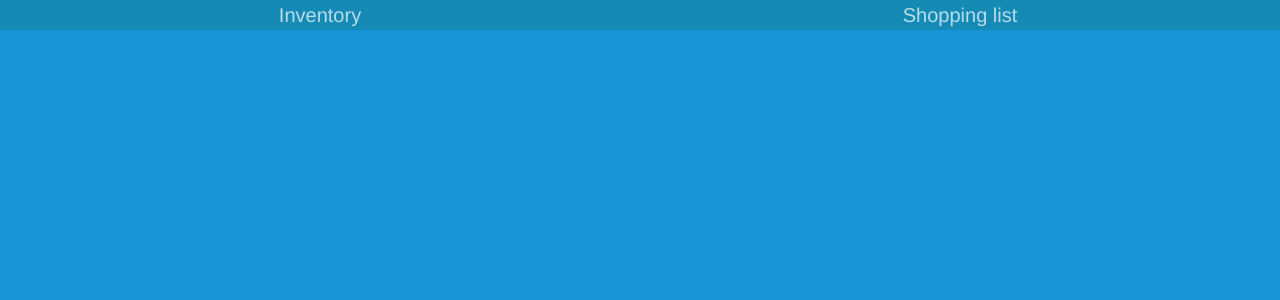
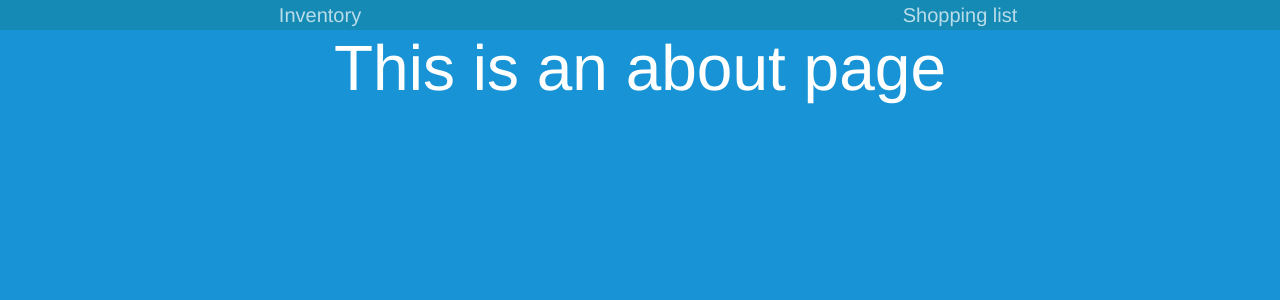
Before and after one commit to CWR4/the_fridge, a Vue app in the folder client/: page /about in a window 1280 px wide. Shown: the top 300 px of the page. Built offline with nearby package versions, Linux system fonts and the light colour scheme.

Commit message:
merged master into branch;

```diff
--- /dev/null
+++ b/client/src/views/About.vue
@@ -0,0 +1,5 @@
+<template>
+  <div class="about">
+    <h1>This is an about page</h1>
+  </div>
+</template>
```
Also changed, not shown: client/src/router/index.ts (+4 -3 lines).
